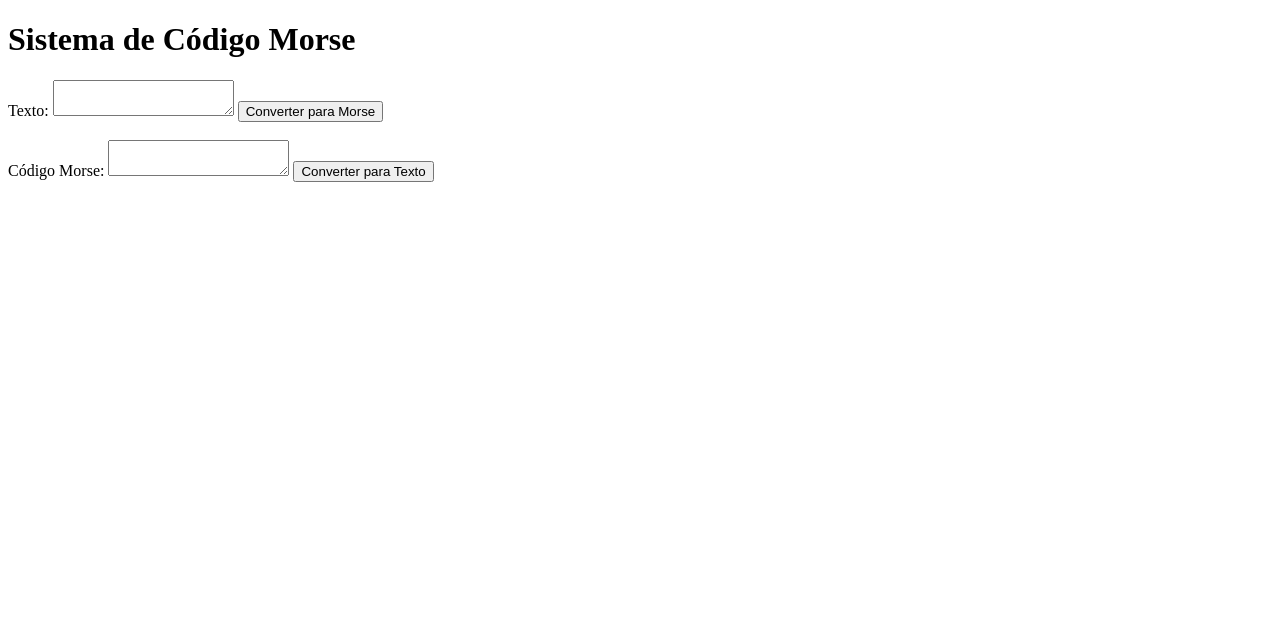
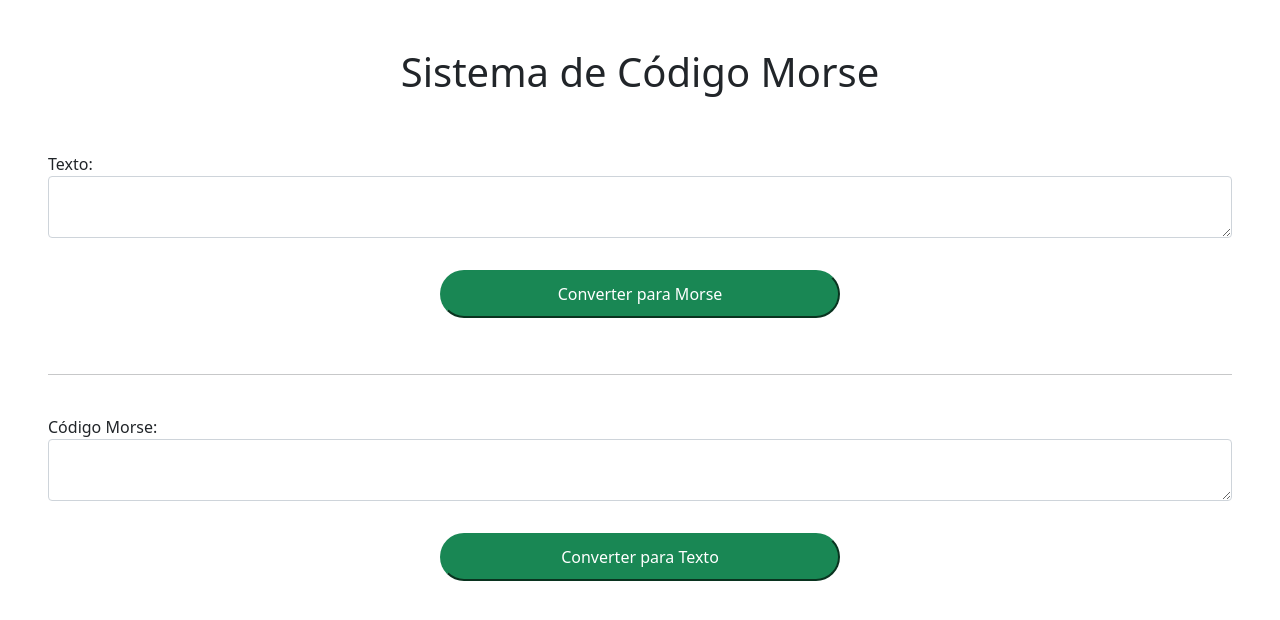
Before and after one commit to joaovictorgit21/CodeMorse, a plain HTML site: page index.html in a window 1280 px wide. Drawn offline with nearby package versions, Linux system fonts and the light colour scheme.

Commit message:
versão final em andamento

```diff
--- a/components/css/style.css
+++ b/components/css/style.css
@@ -0,0 +1,27 @@
+.form-control{
+    top: 10rem;
+}
+
+body {
+    margin: 3rem !important;
+}
+
+.convertToText,
+.convertToMorse{
+    width: 25rem;
+    height: 3rem;
+    background-color: grey;
+    border-radius: 3rem;
+    position: relative;
+    left: 50%;
+    transform: translateX(-50%);
+    top: 2rem;
+}
+
+textarea {
+    text-align: center;
+}
+
+svg{
+    width: 3rem;
+}
--- a/components/js/app.js
+++ b/components/js/app.js
@@ -1,4 +1,9 @@
 const morseCodeMap = {
+    'Á': '.-','Ã': '.-','Â': '.-','À': '.-',
+    'É': '.','Ê': '.','È': '.',
+    'Í': '..','Ì': '..','Î': '..',
+    'Ó': '---','Ô': '---','Ò': '---','Õ': '---',
+    'Ú': '..-','Ù': '..-','Û': '..-', 'Ü': '..-',
     'A': '.-', 'B': '-...', 'C': '-.-.', 'D': '-..', 'E': '.',
     'F': '..-.', 'G': '--.', 'H': '....', 'I': '..', 'J': '.---',
     'K': '-.-', 'L': '.-..', 'M': '--', 'N': '-.', 'O': '---',
@@ -40,11 +45,11 @@ const morseCodeMap = {
   function convertToText() {
     const inputMorse = document.getElementById('inputMorse').value;
     const text = morseToText(inputMorse);
-    document.getElementById('output').textContent = `Texto decodificado: ${text}`;
+    document.getElementById('output').textContent = `${text}`;
   }
 
 document.addEventListener('keypress', (e) => {
   if (e.key  === 'Enter') {
     convertToMorse();
   };
-});
+})
--- a/index.html
+++ b/index.html
@@ -13,21 +13,28 @@
     <!--Link para o Style-->
     <link rel="stylesheet" href="components/css/style.css">
 
+    <!--Bootstrap 5.0.2-->
+
+    <link href="https://cdn.jsdelivr.net/npm/bootstrap@5.0.2/dist/css/bootstrap.min.css" rel="stylesheet" integrity="sha384-EVSTQN3/azprG1Anm3QDgpJLIm9Nao0Yz1ztcQTwFspd3yD65VohhpuuCOmLASjC" crossorigin="anonymous">
+
 </head>
 <body>
-    <h1>Sistema de Código Morse</h1>
+    <h1 style="text-align: center">Sistema de Código Morse</h1>
+    <br><br>
 
-    <label for="inputText">Texto:</label>
-    <textarea type="text" id="inputText"></textarea>
-    <button class="convertToMorse" onclick="convertToMorse()">Converter para Morse</button>
-
+    <div class="textGroup">
+        <label for="inputText">Texto:</label>
+        <textarea class="form-control" type="text" id="inputText" spellcheck="false"></textarea>
+        <button class="convertToMorse btn-success" onclick="convertToMorse()">Converter para Morse</button>
+    </div>
+    <br><br><br>
+    <hr>
     <br>
-    <br>
-
-    <label for="inputMorse">Código Morse:</label>
-    <textarea type="text" id="inputMorse"></textarea>
-    <button class="convertToText" onclick="convertToText()">Converter para Texto</button>
-
+    <div class="morseGroup">
+        <label for="inputMorse">Código Morse:</label>
+        <textarea class="form-control" type="text" id="inputMorse"></textarea>
+        <button class="convertToText btn-success" onclick="convertToText()">Converter para Texto</button>
+   </div>
     <p id="output"></p>
 
 </body>
```
Also changed, not shown: 1 other file.
